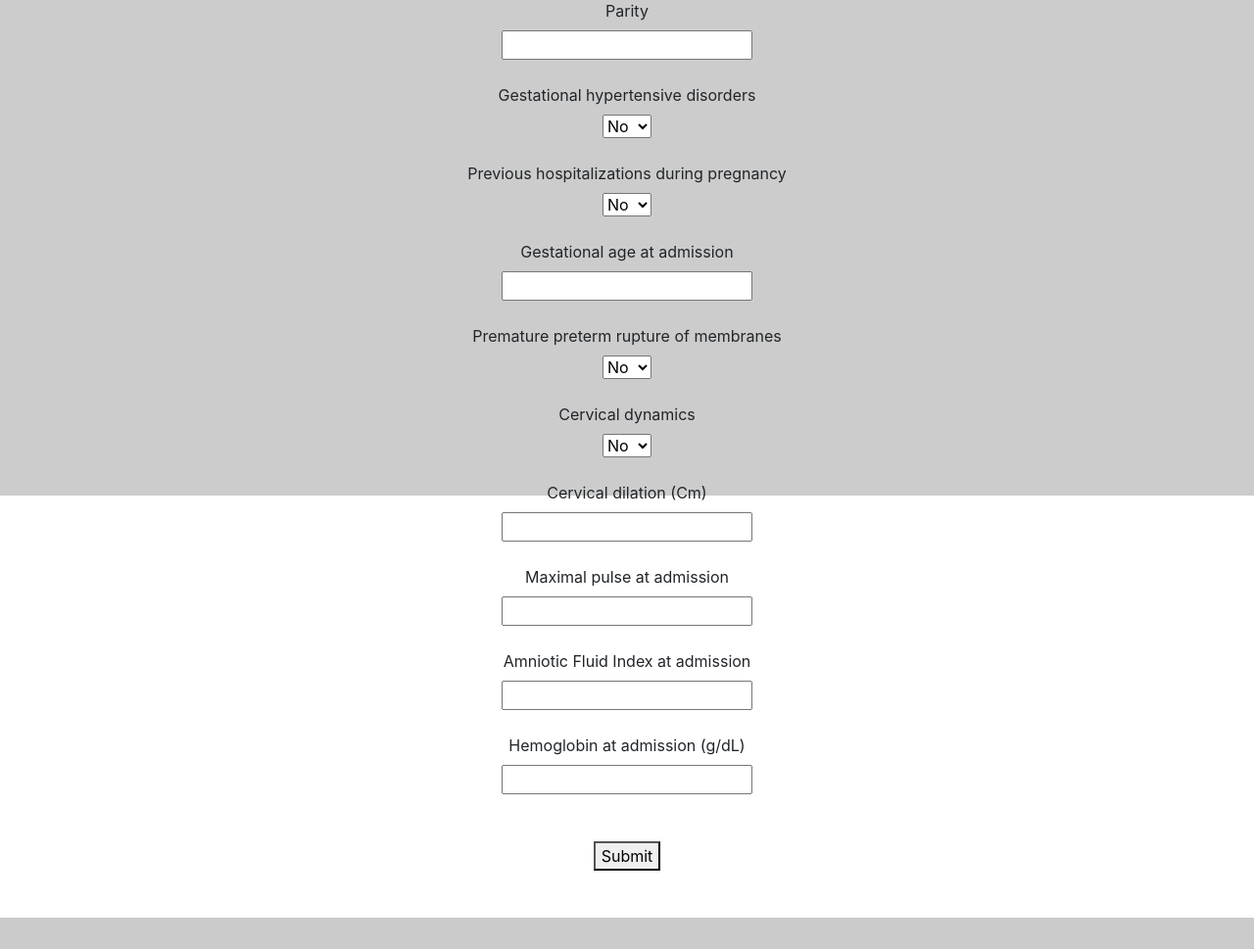
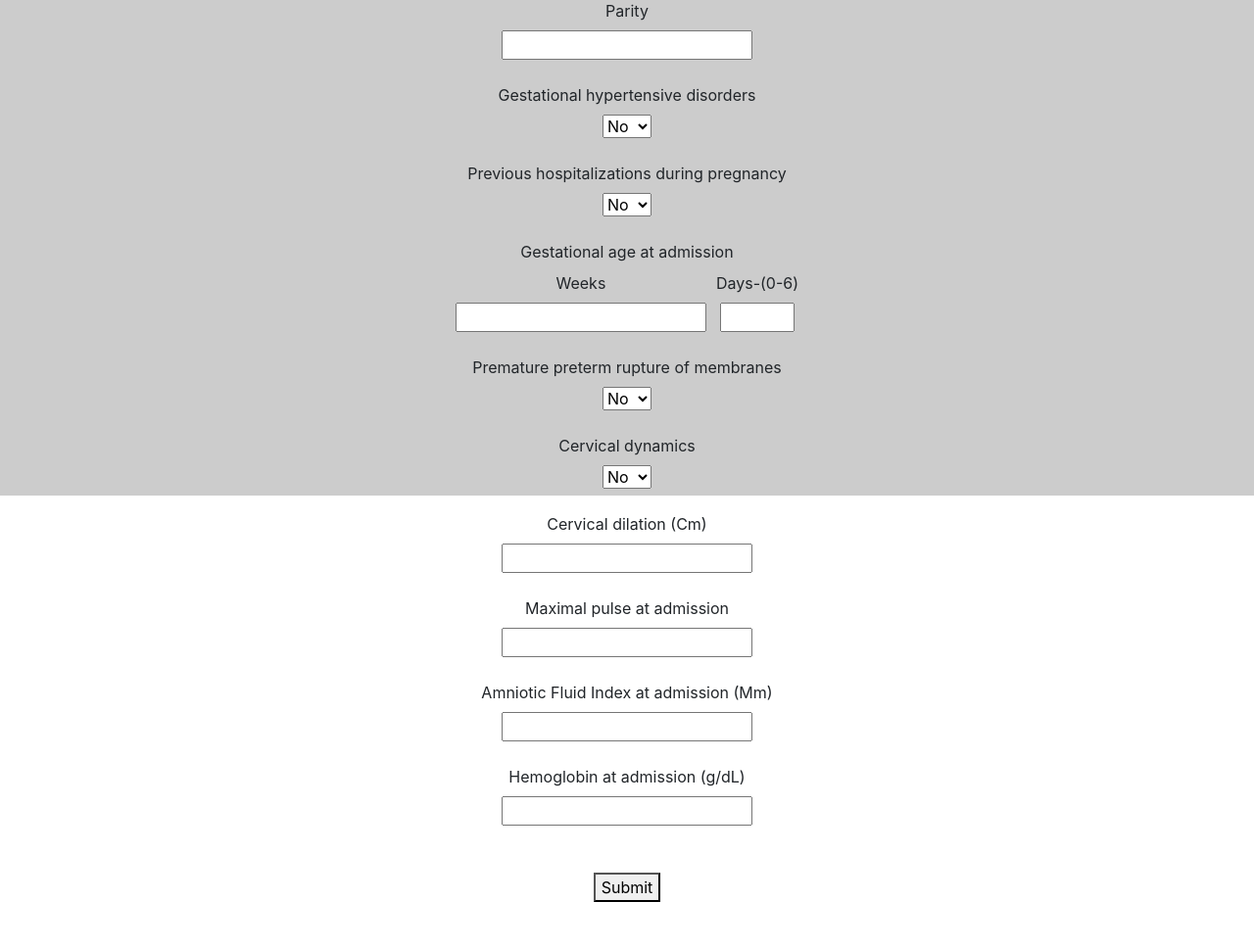
Before and after one commit to louzounlab/ER-PB, a Flask app: page / in a window 1280 px wide. Shown: the part 294-1263 px from the top of the page at 98% size. Before the commit the page ends 1231 px from the top, so only its background shows below. Run offline with Flask 3, Linux system fonts and the light colour scheme; parts of the project's set-up code (start-up, migrations or seed data) failed here and were passed over; some libraries are stand-ins or nearby versions.

Commit message:
added days to "Gestational age at admission"

```diff
--- a/app/app.py
+++ b/app/app.py
@@ -50,8 +50,8 @@ def process_form():
         data_df = pd.read_csv(join("static", "initial_df.csv"))
 
         # Fill the data from the form into the median data format
-        if data["gest_age"]:
-            data_df["Gestational age at admission"] = float(data["gest_age"])
+        if data["gest_age_weeks"] and data["gest_age_days"]:
+            data_df["Gestational age at admission"] = float(data["gest_age_weeks"])+float(data["gest_age_days"])/7
         if data['parity']:
             data_df['Parity'] = float(data['parity'])
         data_df["Gestational hypertensive disorders"] = int(data["ges_hype_dis"])
--- a/app/templates/index.html
+++ b/app/templates/index.html
@@ -66,11 +66,25 @@
             </select>
         </div>
         <br>
-        <div class="col">
-            <label for="gest_age">Gestational age at admission</label>
-            <br>
-            <input type="number" id="gest_age" name="gest_age">
+        <div class="row">
+            <div class="col">
+                <label>Gestational age at admission</label>
+                <br>
+                <div style="display: flex; align-items: center; justify-content: center; gap: 10px;">
+                    <div style="text-align: center;">
+                        <label for="gest_age_weeks">Weeks</label>
+                        <br>
+                        <input type="number" id="gest_age_weeks" name="gest_age_weeks" min="0">
+                    </div>
+                    <div style="text-align: center;">
+                        <label for="gest_age_days">Days-(0-6)</label>
+                        <br>
+                        <input type="number" id="gest_age_days" name="gest_age_days" min="0" max="6">
+                    </div>
+                </div>
+            </div>
         </div>
+
         <br>
         <div class="col">
             <label for="pprom">Premature preterm rupture of membranes</label>
@@ -103,7 +117,7 @@
         </div>
         <br>
         <div class="col">
-            <label for="amniotic_fluid_index">Amniotic Fluid Index at admission</label>
+            <label for="amniotic_fluid_index">Amniotic Fluid Index at admission (Mm)</label>
             <br>
             <input type="number" id="amniotic_fluid_index" name="amniotic_fluid_index">
         </div>
```
